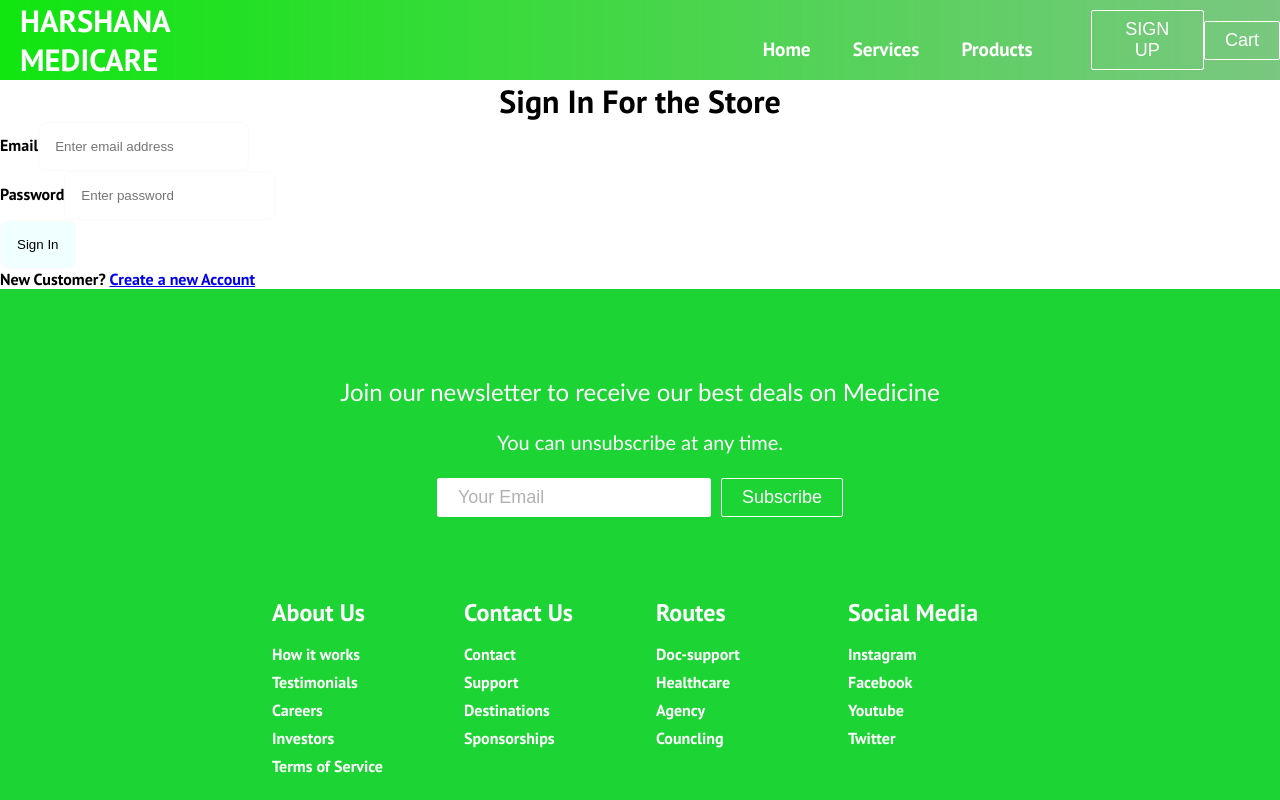
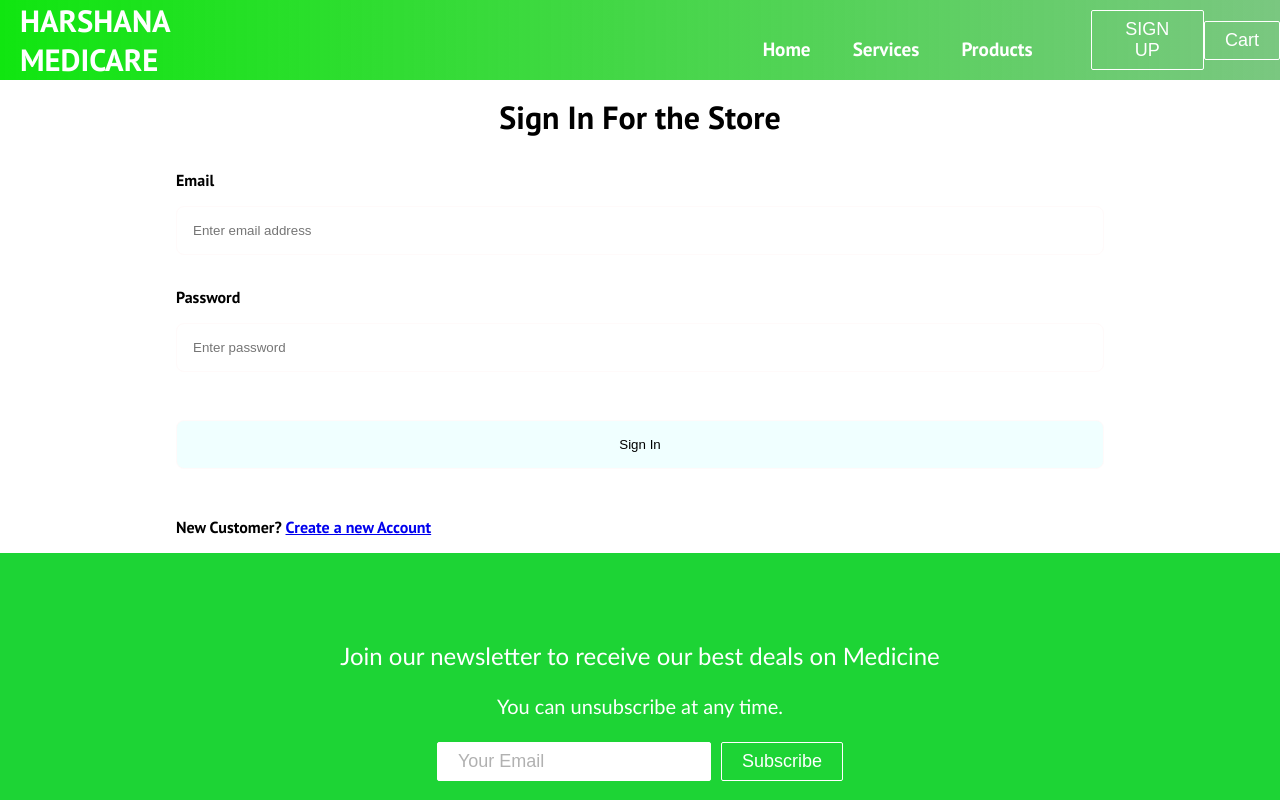
Before and after one commit to sachin96Boy/Harsha-Medi-care, a React (Create React App) app in the folder HARSHANA-MEDICARE-FRONTEND/: page /sign-up in a window 1280 px wide. Shown: the top 800 px of the page. Built offline with nearby package versions, Linux system fonts and the light colour scheme.

Commit message:
fix:pagecss

```diff
--- a/HARSHANA-MEDICARE-FRONTEND/src/components/pages/loginPage-reg/LoginPage.css
+++ b/HARSHANA-MEDICARE-FRONTEND/src/components/pages/loginPage-reg/LoginPage.css
@@ -33,18 +33,18 @@ button.block {
   width: 100%;
 }
 
-.form {
+.login-form {
   max-width: 60rem;
   margin: 0 auto;
 }
 
-.form > div {
+.login-form > div {
   display: flex;
   flex-direction: column;
   margin: 1rem;
 }
 
-.form label {
+.login-form label {
   margin: 1rem 0;
   display: block;
 }
```
